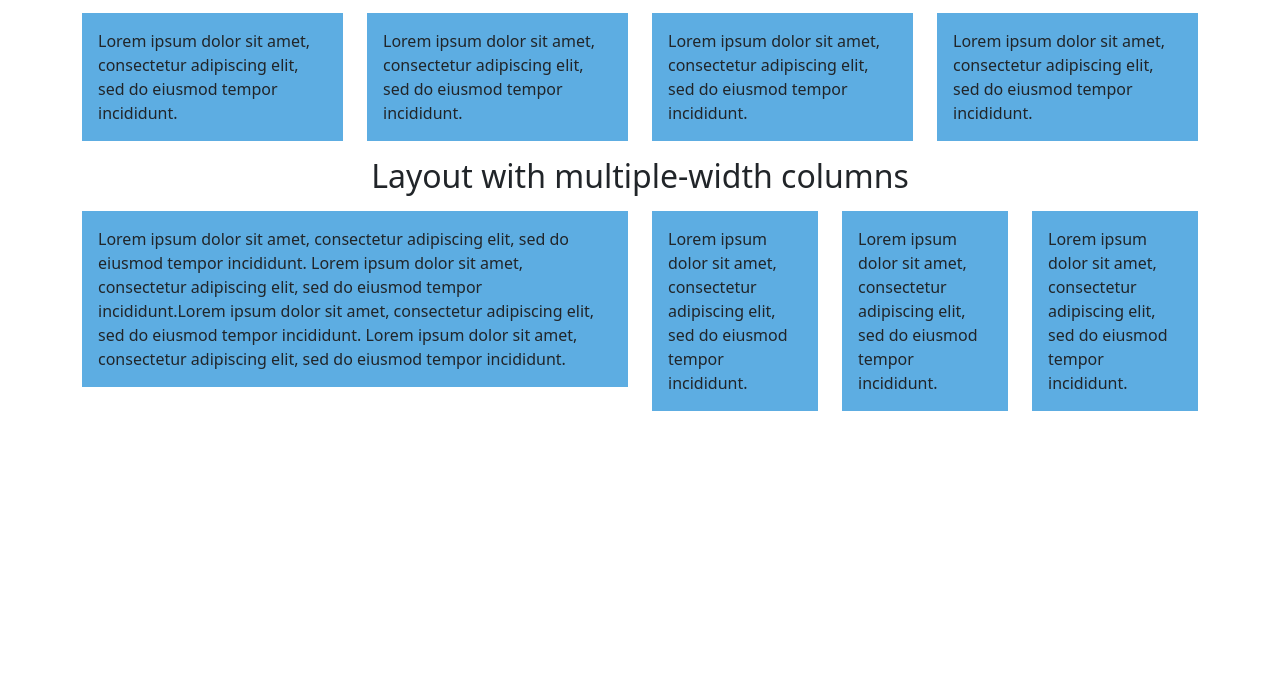
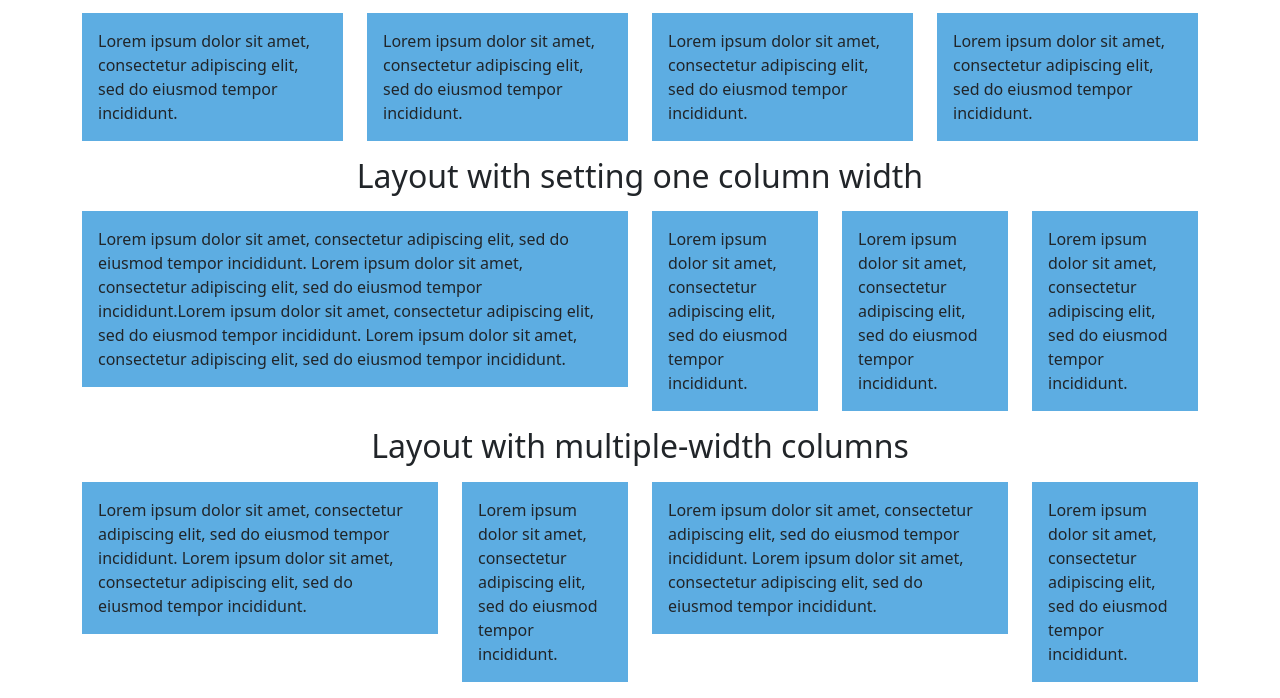
Before and after one commit to jarriol6/responsive-design, a plain HTML site: page index-bootstrap-basic-grid-system.html in a window 1280 px wide. Shown: the part 640-1338 px from the top of the page. Before the commit the page ends 1067 px from the top, so only its background shows below. Drawn offline with nearby package versions, Linux system fonts and the light colour scheme.

Commit message:
Add files via upload

```diff
--- a/index-bootstrap-basic-grid-system.html
+++ b/index-bootstrap-basic-grid-system.html
@@ -58,21 +58,37 @@
             </div>
         </div>
     </section>
-    <h2 class="text-center">Layout with multiple-width columns</h2>
+    <h2 class="text-center">Layout with setting one column width</h2>
     <section class="container pt-2">
         <div class="row">
             <!--
-                Adding the class 'col' will create columns of the same width. These columns apply to
-                to every device, from xs to xl.
+                You can set the width of one column and have the sibling columns automatically resize around it.
             -->
             <div class="col-6">
                 <p class="rectangle">Lorem ipsum dolor sit amet, consectetur adipiscing elit, sed do eiusmod tempor incididunt. Lorem ipsum dolor sit amet, consectetur adipiscing elit, sed do eiusmod tempor incididunt.Lorem ipsum dolor sit amet, consectetur adipiscing elit, sed do eiusmod tempor incididunt. Lorem ipsum dolor sit amet, consectetur adipiscing elit, sed do eiusmod tempor incididunt.</p>
             </div>
+            <div class="col">
+                <p class="rectangle">Lorem ipsum dolor sit amet, consectetur adipiscing elit, sed do eiusmod tempor incididunt.</p>
+            </div>
+            <div class="col">
+                <p class="rectangle">Lorem ipsum dolor sit amet, consectetur adipiscing elit, sed do eiusmod tempor incididunt.</p>
+            </div>
+            <div class="col">
+                <p class="rectangle">Lorem ipsum dolor sit amet, consectetur adipiscing elit, sed do eiusmod tempor incididunt.</p>
+            </div>
+        </div>
+    </section>
+    <h2 class="text-center">Layout with multiple-width columns</h2>
+    <section class="container pt-2">
+        <div class="row">
+            <div class="col-4">
+                <p class="rectangle">Lorem ipsum dolor sit amet, consectetur adipiscing elit, sed do eiusmod tempor incididunt. Lorem ipsum dolor sit amet, consectetur adipiscing elit, sed do eiusmod tempor incididunt.</p>
+            </div>
             <div class="col-2">
                 <p class="rectangle">Lorem ipsum dolor sit amet, consectetur adipiscing elit, sed do eiusmod tempor incididunt.</p>
             </div>
-            <div class="col-2">
-                <p class="rectangle">Lorem ipsum dolor sit amet, consectetur adipiscing elit, sed do eiusmod tempor incididunt.</p>
+            <div class="col-4">
+                <p class="rectangle">Lorem ipsum dolor sit amet, consectetur adipiscing elit, sed do eiusmod tempor incididunt. Lorem ipsum dolor sit amet, consectetur adipiscing elit, sed do eiusmod tempor incididunt.</p>
             </div>
             <div class="col-2">
                 <p class="rectangle">Lorem ipsum dolor sit amet, consectetur adipiscing elit, sed do eiusmod tempor incididunt.</p>
```
